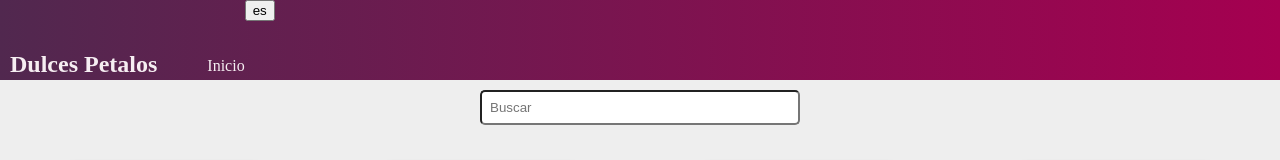
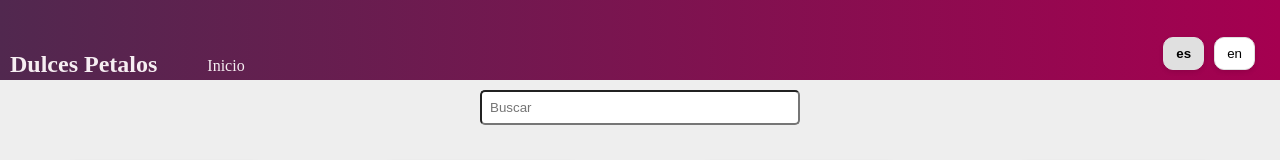
Before and after one commit to iosumayor/DulcesPetalos, a React (Vite) app: page / in a window 1280 px wide. Shown: the top 160 px of the page. Built offline with nearby package versions, Linux system fonts and the light colour scheme.

Commit message:
feat: añade el languageSelector al header

```diff
--- a/src/ui/views/_components/Header/Header.module.scss
+++ b/src/ui/views/_components/Header/Header.module.scss
@@ -9,3 +9,32 @@
     justify-content: start;
     background: linear-gradient(to right, #51284f, #a50050);
 }
+
+.languageButtonsContainer {
+    display: flex;
+    margin-right: 20px;
+    align-self: flex-end;
+    margin-left: auto;
+    margin-bottom: 10px;
+  }
+
+
+.languageButton {
+    padding: 8px 12px;
+    margin: 0 5px;
+    background-color: white;
+    cursor: pointer;
+    border-radius: 10px;
+    border: 1px solid #e0e0e0;
+    box-shadow: 0 2px 5px rgba(0,0,0,0.1);
+    justify-self: flex-end;
+
+    &:hover {
+      background-color: #f5f5f5;
+    }
+
+    &.active {
+    font-weight: bold;
+    background-color: #e0e0e0;
+  }
+}
--- a/src/ui/views/_components/Header/Header.tsx
+++ b/src/ui/views/_components/Header/Header.tsx
@@ -8,14 +8,29 @@ export const Header = () => {
   const location = useLocation();
   const isProductDetail = location.pathname.includes("/item/");
   const { language, setLanguage, translate } = useLanguageContext();
+  const getButtonClassName = (buttonLanguage: string) => {
+    return `${styles.languageButton} ${language === buttonLanguage ? styles.active : ""}`;
+  };
+  console.log(language);
 
   return (
     <div className={styles.headerContainer}>
       <LinkTitle to="/">{translate("homeTitle")}</LinkTitle>
       <Breadcrumb isProductDetail={isProductDetail} />
-      <button onClick={() => setLanguage(language === "es" ? "en" : "es")}>
-        {language}
-      </button>
+      <div className={styles.languageButtonsContainer}>
+        <button
+          className={getButtonClassName("es")}
+          onClick={() => setLanguage("es")}
+        >
+          {translate("es")}
+        </button>
+        <button
+          className={getButtonClassName("en")}
+          onClick={() => setLanguage("en")}
+        >
+          {translate("en")}
+        </button>
+      </div>
     </div>
   );
 };
```
